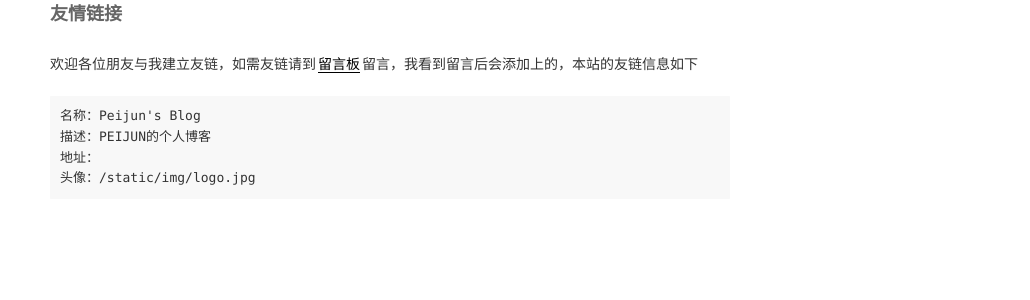
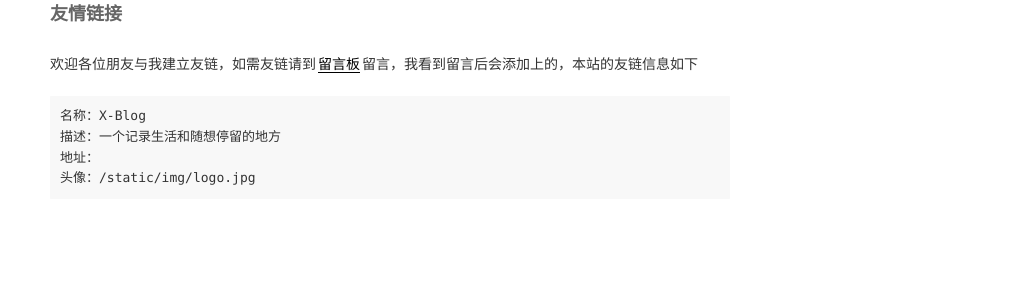
Before and after one commit to swfcsh/swfcsh.github.io, a Jekyll site: the page built from pages/links.md, in a window 1280 px wide. Shown: the part 134-434 px from the top of the page, without its empty margins (250-1280 px from the left). Built offline with Jekyll 4.4.1, drawn with Linux system fonts in a browser that asks for light colours.

Commit message:
Update _config.yml

```diff
--- a/_config.yml
+++ b/_config.yml
@@ -1,8 +1,8 @@
 encoding: utf-8
 
 # SEO相关信息
-title: Peijun's Blog
-description: PEIJUN的个人博客
+title: X-Blog
+description: 一个记录生活和随想停留的地方
 keywords: Blog,Python,Travelling
 author: Peijun
 footerText: 'Copyright © PEIJUN 2020-2023'
```
